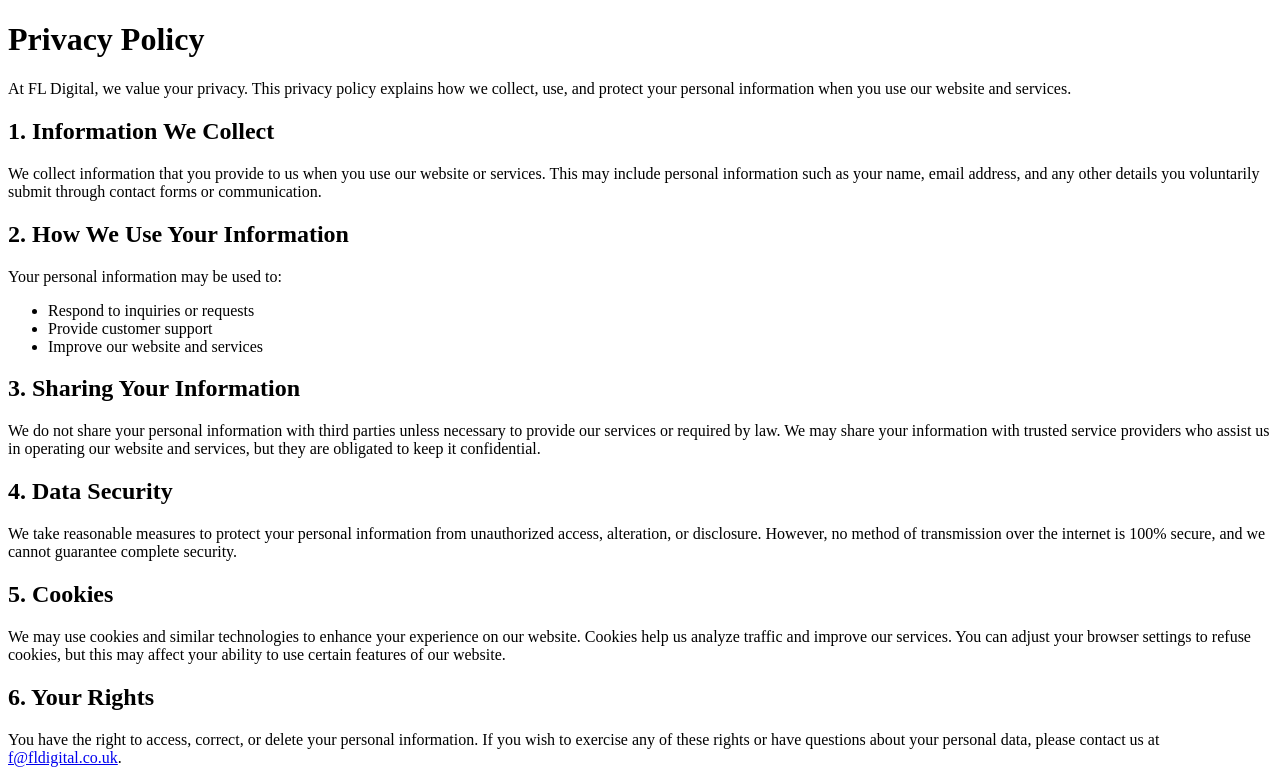
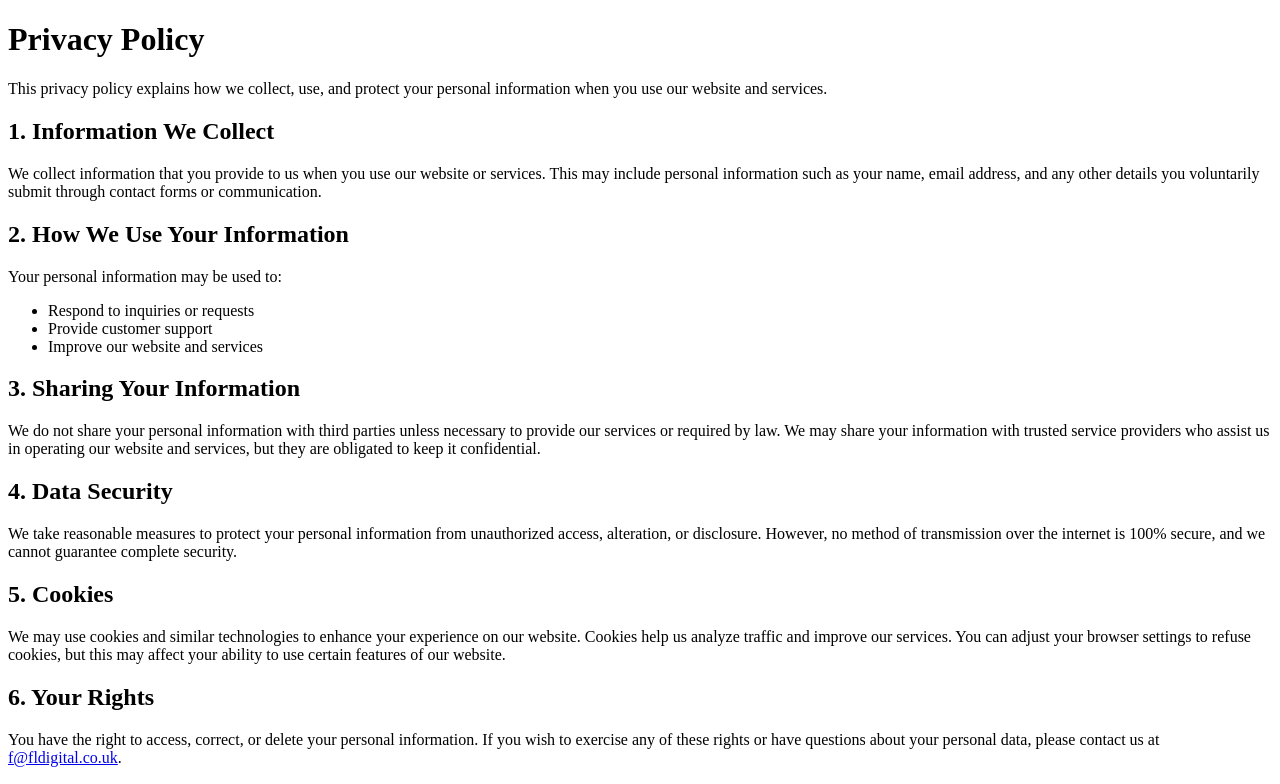
Before and after one commit to 2387493/w, a plain HTML site: page privacy-policy.html in a window 1280 px wide. Shown: the top 784 px of the page. Drawn offline with Linux system fonts and the light colour scheme.

Commit message:
Update privacy-policy.html

```diff
--- a/privacy-policy.html
+++ b/privacy-policy.html
@@ -7,7 +7,7 @@
 </head>
 <body>
     <h1>Privacy Policy</h1>
-    <p>At FL Digital, we value your privacy. This privacy policy explains how we collect, use, and protect your personal information when you use our website and services.</p>
+    <p>This privacy policy explains how we collect, use, and protect your personal information when you use our website and services.</p>
 
     <h2>1. Information We Collect</h2>
     <p>We collect information that you provide to us when you use our website or services. This may include personal information such as your name, email address, and any other details you voluntarily submit through contact forms or communication.</p>
```
